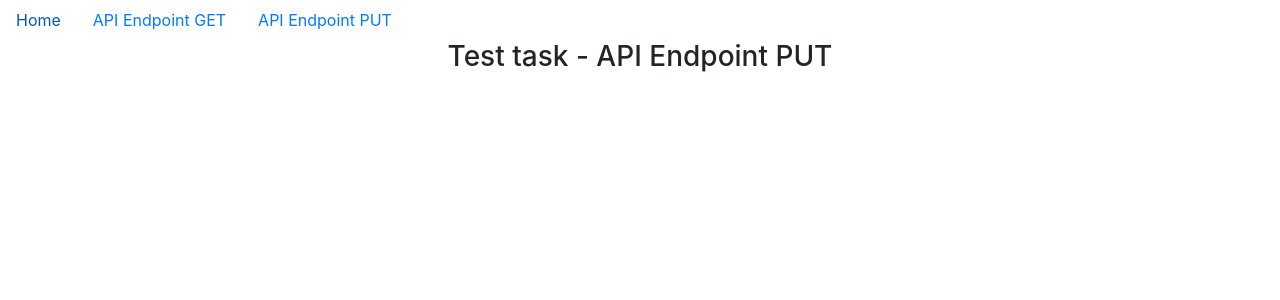
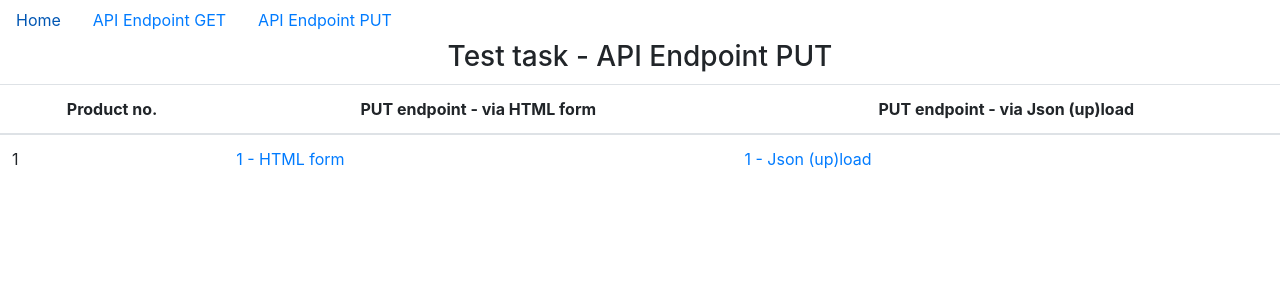
Before and after one commit to IAmBotmaker/testtask1, a Flask app: template app/templates/put-endpoint.html in a window 1280 px wide. Shown: the top 300 px of the page. Run offline with Flask 2, Linux system fonts and the light colour scheme; the template is opened without the code that fills it: values that come from a table or form of the project are taken from there, others are empty; tables that the repository leaves empty hold one stand-in row (values such as "Sample post"); parts of the project's set-up code (start-up, migrations or seed data) failed here and were passed over; some libraries are stand-ins or nearby versions.

```diff
--- a/app/templates/get-endpoint-specific-jinja.html
+++ b/app/templates/get-endpoint-specific-jinja.html
@@ -53,7 +53,7 @@ Test task
                                 <td>{{ product.title }}</td>
                                 <td>
                                     {% for review in reviews %}
-                                        Review:<br> {{review.review}}<br><br>
+                                        Title: {{review.title}}<br>Review: {{review.review}}<br><br>
                                     {% endfor %}
                                     {% if prev_url %}
                                         <a href="{{ prev_url }}">Prev reviews</a>
--- a/app/templates/get-endpoint.html
+++ b/app/templates/get-endpoint.html
@@ -33,7 +33,7 @@ Test task
             <tr>
                 <th class="text-center align-middle">Product no.</th>
                 <th class="text-center align-middle">GET endpoint - render Jinja HTML</th>
-                <th class="text-center align-middle">GET endpoint - json as response</th>
+                <th class="text-center align-middle">GET endpoint - json as response*</th>
             </tr>
         </thead>
         <tbody>
@@ -46,5 +46,8 @@ Test task
         {% endfor %}
         </tbody>
     </table>
+    <div class="font-italic">
+        * REST API paginagition format http://localhost:5000/api/get-endpoint-json/id?page=page_number   OR   http://localhost:5000/api/get-endpoint-json/id (default for page=1)
+    </div>
 
 {% endblock %}
--- a/app/templates/put-endpoint.html
+++ b/app/templates/put-endpoint.html
@@ -15,10 +15,10 @@ Test task
             <a class="nav-link" href="/">Home</a>
         </li>
         <li class="nav-item">
-            <a class="nav-link" href="/get-endpoint-init">API Endpoint GET</a>
+            <a class="nav-link active" href="/get-endpoint-init">API Endpoint GET</a>
         </li>
         <li class="nav-item">
-            <a class="nav-link active" href="/put-endpoint-init">API Endpoint PUT</a>
+            <a class="nav-link" href="/put-endpoint-init">API Endpoint PUT</a>
         </li>
     </ul>
 </header>
@@ -28,8 +28,23 @@ Test task
     <script src="https://cdnjs.cloudflare.com/ajax/libs/popper.js/1.14.7/umd/popper.min.js" integrity="sha384-UO2eT0CpHqdSJQ6hJty5KVphtPhzWj9WO1clHTMGa3JDZwrnQq4sF86dIHNDz0W1" crossorigin="anonymous"></script>
     <script src="https://stackpath.bootstrapcdn.com/bootstrap/4.3.1/js/bootstrap.min.js" integrity="sha384-JjSmVgyd0p3pXB1rRibZUAYoIIy6OrQ6VrjIEaFf/nJGzIxFDsf4x0xIM+B07jRM" crossorigin="anonymous"></script>
     <h3 style="text-align: center">Test task - API Endpoint PUT</h3>
-
-
-    <script src="https://cdnjs.cloudflare.com/ajax/libs/nanobar/0.4.2/nanobar.js"></script>
+    <table class="table" style="margin-top: 10px;" id="products_table">
+        <thead>
+            <tr>
+                <th class="text-center align-middle">Product no.</th>
+                <th class="text-center align-middle">PUT endpoint - via HTML form</th>
+                <th class="text-center align-middle">PUT endpoint - via Json (up)load</th>
+            </tr>
+        </thead>
+        <tbody>
+        {% for p in products %}
+            <tr>
+                <td>{{ p.id }}</td>
+                <td><a href="/put-endpoint-html-form/{{ p.id }}">{{ p.id }} - HTML form</a></td>
+                <td><a href="/api/put-endpoint-json-load/{{ p.id }}">{{ p.id }} - Json (up)load</a></td>
+            </tr>
+        {% endfor %}
+        </tbody>
+    </table>
 
 {% endblock %}
```
Also changed, not shown: app/api/products.py (+22 -14 lines).
